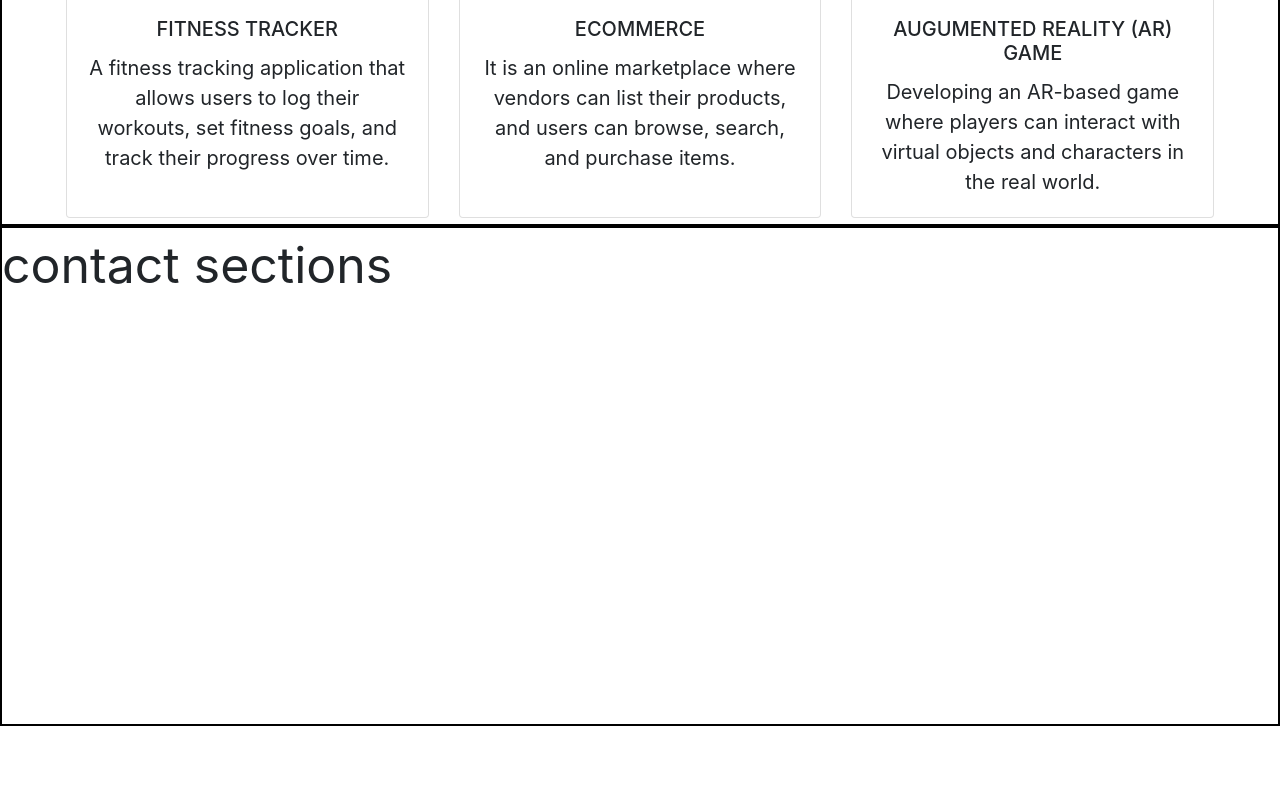
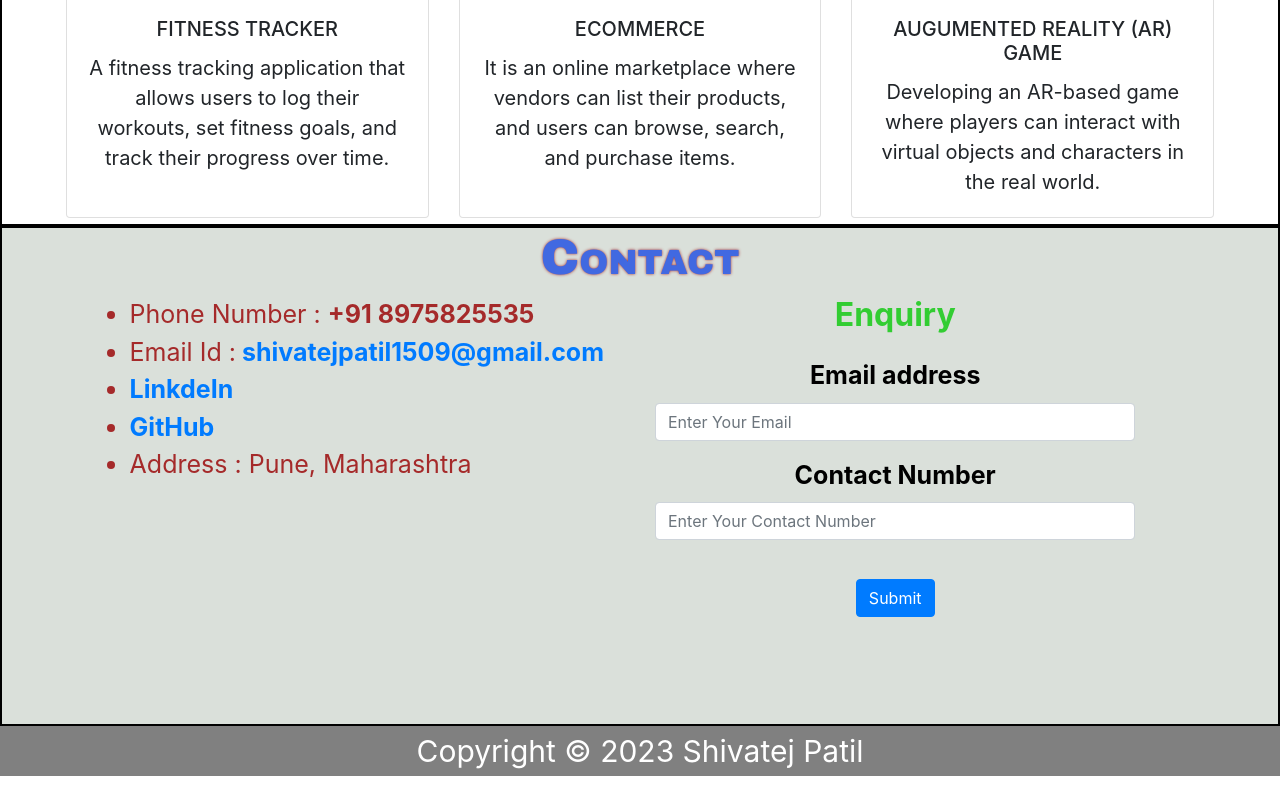
Before and after one commit to Shivatej-Patil/Shivatej_Portfolio, a plain HTML site: page index.html in a window 1280 px wide. Shown: the part 1874-2670 px from the top of the page. Before the commit the page ends 2600 px from the top, so only its background shows below. Drawn offline with nearby package versions, Linux system fonts and the light colour scheme.

Commit message:
contact section added

```diff
--- a/index.html
+++ b/index.html
@@ -52,7 +52,6 @@
           >
             <span class="navbar-toggler-icon"></span>
           </button>
-
           <div class="collapse navbar-collapse" id="navbarSupportedContent">
             <ul class="navbar-nav ml-auto">
               <li class="nav-item active">
@@ -152,21 +151,24 @@
                       class="myicon"
                       src="https://play-lh.googleusercontent.com/TxjQBGYHvMJsBX5dCvxQ4R-_4N-XrVhW6-p7D7TXanXKZMD8L-UkeMBWO1dtubGVNqU"
                       height="30px"
-                    />CSS
+                    />
+                    CSS
                   </li>
                   <li>
                     <img
                       class="myicon"
                       src="https://getbootstrap.com/docs/4.5/assets/img/bootstrap-icons.png "
                       height="25px"
-                    />Bootstrap
+                    />
+                    Bootstrap
                   </li>
                   <li>
                     <img
                       class="myicon"
                       src="https://upload.wikimedia.org/wikipedia/commons/thumb/6/6a/JavaScript-logo.png/768px-JavaScript-logo.png"
                       height="30px"
-                    />JavaScript
+                    />
+                    JavaScript
                   </li>
                 </ul>
               </td>
@@ -177,27 +179,31 @@
                       class="myicon"
                       src="https://www.freecodecamp.org/news/content/images/2021/06/Ekran-Resmi-2019-11-18-18.08.13.png"
                       height="25px"
-                    />React JS
+                    />
+                    React JS
                   </li>
                   <li>
                     <img class="myicon" src="" /><img
                       src="https://png.pngtree.com/element_our/png/20181227/xml-vector-icon-png_287418.jpg"
                       height="35px"
-                    />XML
+                    />
+                    XML
                   </li>
                   <li>
                     <img
                       class="myicon"
                       src="https://i0.wp.com/dbaontap.com/wp-content/uploads/2015/11/json-logo.png?fit=690%2C330&ssl=1"
                       height="30px"
-                    />JSON
+                    />
+                    JSON
                   </li>
                   <li>
                     <img
                       class="myicon"
                       src="https://1000logos.net/wp-content/uploads/2020/08/MongoDB-Logo-640x400.jpg"
                       height="30px"
-                    />MongoDB
+                    />
+                    MongoDB
                   </li>
                 </ul>
               </td>
@@ -262,11 +268,76 @@
           <!-- project cards ends here -->
         </div>
       </div>
-      <div class="contact sect" id="contact_sec">
-        <div>contact sections</div>
+      <div class="contact sect" id="contact_sec" align="center">
+        <h1 class="section_head" align="center">Contact</h1>
+        <table width="80%" height="500px">
+          <tr class="contact_info">
+            <td valign="top" width="50%">
+              <ul>
+                <li>Phone Number : <b>+91 8975825535</b></li>
+                <li>
+                  Email Id :<b
+                    ><a href="shivatejpatil1509@gmail.com">
+                      shivatejpatil1509@gmail.com</a
+                    ></b
+                  >
+                </li>
+                <li>
+                  <b>
+                    <a
+                      href="https://www.linkedin.com/in/shivatej-patil/"
+                      target="_blank"
+                      >LinkdeIn</a
+                    >
+                  </b>
+                </li>
+                <li>
+                  <b
+                    ><a href="https://github.com/Shivatej-Patil" target="_blank"
+                      >GitHub
+                    </a>
+                  </b>
+                </li>
+                <li>Address : Pune, Maharashtra</li>
+              </ul>
+            </td>
+            <td valign="top">
+              <div align="center">
+                <h2 style="color: limegreen; font-weight: bolder">Enquiry</h2>
+                <div class="cnt_form">
+                  <form>
+                    <div class="form-group">
+                      <label for="exampleInputEmail1">Email address</label>
+                      <input
+                        type="email"
+                        class="form-control"
+                        id="exampleInputEmail1"
+                        aria-describedby="emailHelp"
+                        placeholder="Enter Your Email"
+                      />
+                    </div>
+                    <div class="form-group">
+                      <label for="exampleInputPassword1">Contact Number</label>
+                      <input
+                        type="text"
+                        class="form-control"
+                        id="exampleInputPassword1"
+                        placeholder="Enter Your Contact Number"
+                      />
+                    </div>
+
+                    <button type="submit" class="btn btn-primary">
+                      Submit
+                    </button>
+                  </form>
+                </div>
+              </div>
+            </td>
+          </tr>
+        </table>
       </div>
     </div>
-
+    <div class="footer">Copyright © 2023 Shivatej Patil</div>
     <!-- aos script tag -->
     <div>
       <script src="https://unpkg.com/aos@next/dist/aos.js"></script>
--- a/style.css
+++ b/style.css
@@ -4,12 +4,13 @@
   box-sizing: border-box;
 }
 .navigation_bar {
-  background-image: linear-gradient(to right, #a2cae8, #7dbae8, #4781ad);
+  background-image: linear-gradient(to right, #8bc5f7, #3a80bd, #093f6e);
   /* background-color: black; */
   position: fixed;
   top: 0px;
   left: 0px;
   width: 100%;
+  border: black 2px;
 }
 .navmenu {
   color: white;
@@ -49,6 +50,7 @@ html {
   padding: 30px;
   color: black;
   font-family: Bookman Old Style;
+  /* background-color: cyan; */
   background-image: linear-gradient(to right, #8bc5f7, #3a80bd, #093f6e);
 }
 .homename {
@@ -93,8 +95,8 @@ html {
 }
 .myimg:hover {
   transform: scale(1.4);
-  border-radius: 100px;
-  box-shadow: 0px 0px 20px goldenrod;
+  border-radius: 105px;
+  box-shadow: 0px 0px 25px goldenrod;
 }
 
 /*skills section starts here*/
@@ -127,3 +129,32 @@ html {
 .myicon {
   border-radius: 20px;
 }
+
+/* Contact section  */
+
+.cnt_form {
+  padding: 15px;
+  font-size: 15px;
+  color: black;
+}
+.form-group {
+  font-size: 25px !important;
+  font-weight: bolder;
+}
+.contact {
+  background-color: #dae0da;
+}
+.footer {
+  background-color: grey;
+  height: 50px;
+  color: white;
+  text-align: center;
+  line-height: 50px;
+  font-size: 30px;
+}
+
+.contact_info {
+  font-size: 25px;
+  color: brown;
+  font: italic;
+}
```
